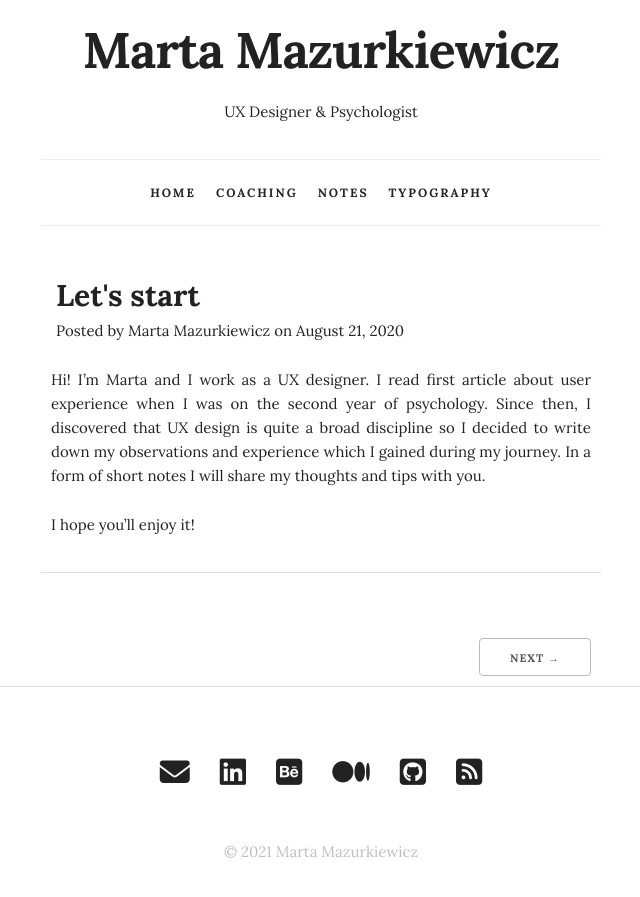
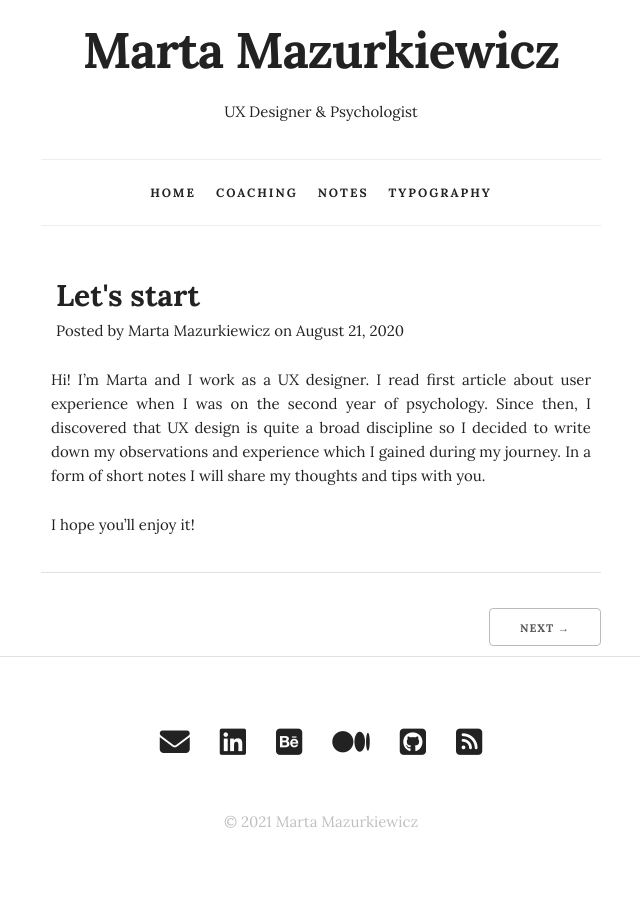
Before and after one commit to mazurki/mazurki.github.io, a Jekyll site: the page built from _posts/2020-08-21-lets-start.md, in a window 1280 px wide. Shown: the top 897 px of the page, without its empty margins (319-959 px from the left). Built offline with Jekyll 4.4.1, drawn with Linux system fonts in a browser that asks for light colours; nearby versions of some CDN libraries.

Commit message:
Remove pager style

```diff
--- a/assets/css/custom.css
+++ b/assets/css/custom.css
@@ -102,9 +102,7 @@ hr {
     text-decoration: underline;
     font-size: 1em;
 }
-.pager{
-    padding:3rem 1rem 2rem 1rem;
-}
+
 /*About*/
 .about{
   text-align: left;
```
